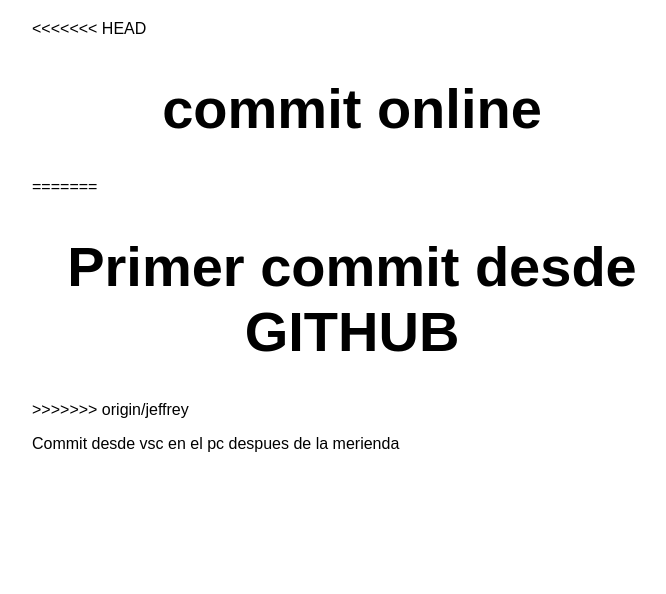
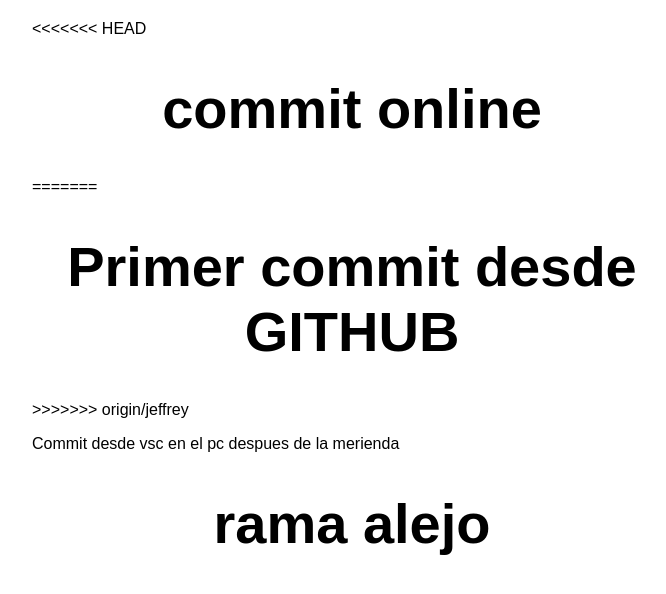
Before and after one commit to jbedoyapformacion/vanilla-basic-1, a website: page src/index.html in a window 1280 px wide. Shown: the whole page, without its empty margins (288-954 px from the left). Drawn offline with Linux system fonts and the light colour scheme.

Commit message:
agregue un cambio

```diff
--- a/src/index.html
+++ b/src/index.html
@@ -16,6 +16,7 @@
     <h1>Primer commit desde GITHUB</h1>
 >>>>>>> origin/jeffrey
     <p>Commit desde vsc en el pc despues de la merienda</p>
+    <h1>  rama alejo</h1>
 
   </main>
 </body>
```
